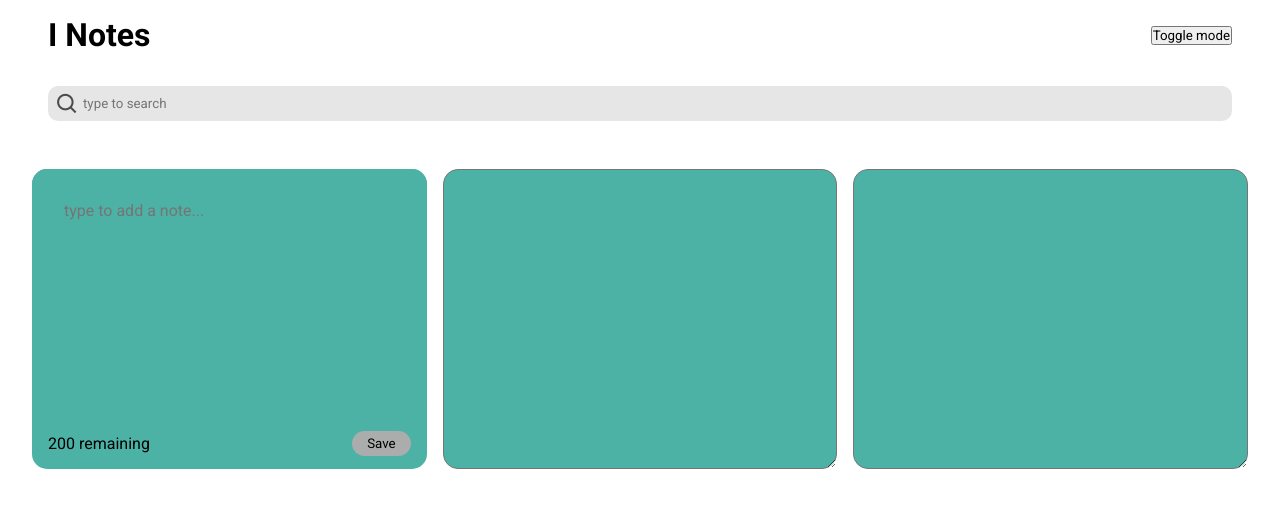
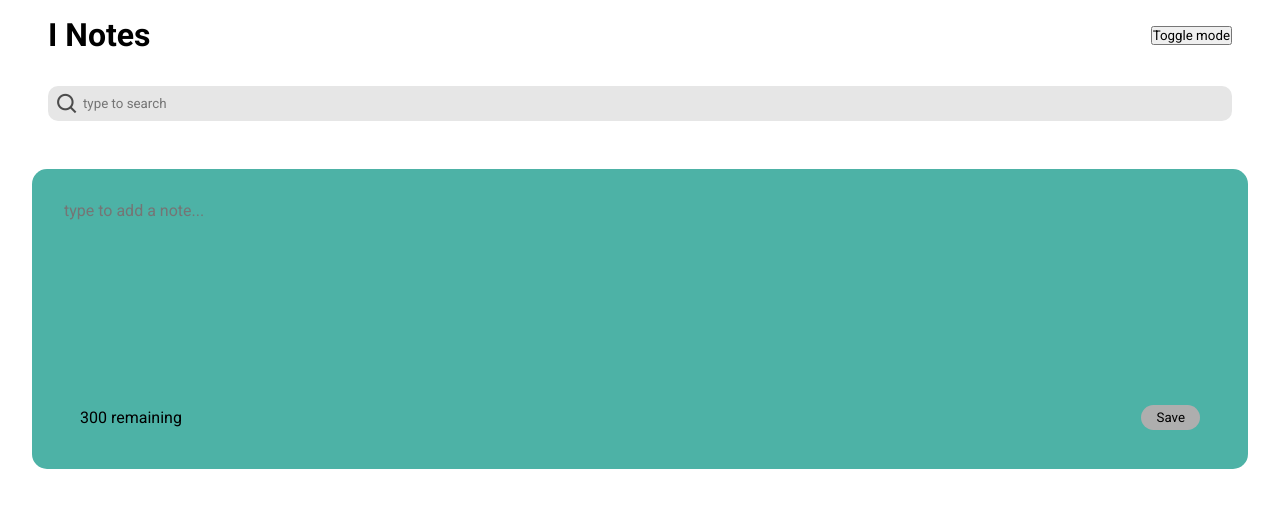
Before and after one commit to sebaslozano99/notes-app-react-js, a React (Create React App) app: page / in a window 1280 px wide. Shown: the top 508 px of the page. Built offline with nearby package versions, Linux system fonts and the light colour scheme.

Commit message:
added delete and add notes functionalities

```diff
--- a/package.json
+++ b/package.json
@@ -9,6 +9,7 @@
     "react": "^18.3.1",
     "react-dom": "^18.3.1",
     "react-scripts": "5.0.1",
+    "uuid": "^10.0.0",
     "web-vitals": "^2.1.4"
   },
   "scripts": {
--- a/src/App.js
+++ b/src/App.js
@@ -4,19 +4,33 @@ import NotesContainer from "./components/notesContainer/NotesContainer";
 import SearchBar from "./components/searchBar/SearchBar";
 
 
+
 function App(){
 
   const [notes, setNotes] = useState([]);
+  const [isDark, setIsDark] = useState(false);
 
-  function handleAddNote(){
 
+  function handleAddNote(newNote){
+    setNotes((c) => [...c, newNote]);
   }
 
+
+  function handleDeleteNote(id){
+    setNotes((c) => [...c.filter((note) => note.id !== id)])
+  }
+
+
+  function handleDarkMode(){
+    setIsDark((mode) => !mode);
+  }
+
+
   return (
-    <div>
-      <Header />
+    <div className={isDark ? "container dark" : "container"} >
+      <Header isDark={isDark} onDarkMode={handleDarkMode} />
       <SearchBar />
-      <NotesContainer />
+      <NotesContainer notes={notes} onAddNote={handleAddNote} onDeleteNote={handleDeleteNote} />
     </div>
   )
 }
--- a/src/components/header/Header.jsx
+++ b/src/components/header/Header.jsx
@@ -1,11 +1,13 @@
 import style from "./header.module.css";
 
-function Header(){
+
+
+function Header({isDark, onDarkMode}){
     return(
         <header className={style.header} >
-            <h1>I Notes</h1>
+            <h1 className={isDark ?         style.logoDark : ""} >I Notes</h1>
 
-            <button>Toggle mode</button>
+            <button onClick={onDarkMode} className={style.modeBtn} >Toggle mode</button>
         </header>
     )
 }
--- a/src/components/header/header.module.css
+++ b/src/components/header/header.module.css
@@ -7,3 +7,13 @@
     justify-content: space-between;
     padding: 1em 3em;
 }
+
+
+.logoDark {
+    color: #fff;
+}
+
+
+.modeBtn {
+    cursor: pointer;
+}
--- /dev/null
+++ b/src/components/noteItem/NoteItem.jsx
@@ -0,0 +1,20 @@
+import styles from "./noteItem.module.css";
+
+
+function NoteItem ({note, onDeleteNote}){
+  return (
+    <div className={styles.note} >
+      <p className={styles.note__text} >{note.note}</p>
+
+      <div className={styles.note__div} >
+        <p>{note.date}</p>
+
+        <button  className={styles.note__div_button} onClick={() => onDeleteNote(note.id)} >
+          <i className='bx bxs-trash-alt bx-sm'></i>
+        </button>
+      </div>
+    </div>
+  )
+}
+
+export default NoteItem
--- /dev/null
+++ b/src/components/noteItem/noteItem.module.css
@@ -0,0 +1,34 @@
+.note{
+    border-radius: 15px;
+    background-color: #FFF57F;
+    padding: 2em;
+    display: flex;
+    flex-direction: column;
+    justify-content: space-between;
+    /* list-style: none; */
+}
+
+
+.note__text {
+    /* border: 1px solid red; */
+    height: 90%;
+}
+
+
+.note__div {
+    display: flex;
+    align-items: center;
+    justify-content: space-between;
+    /* border: 1px solid red; */
+}
+
+.note__div_button {
+    background-color: transparent;
+    border-style: none;
+    cursor: pointer;
+    transition: transform ease-in-out .3s;
+}
+
+.note__div_button:hover {
+    transform: scale(1.09);
+}
--- a/src/components/notesContainer/NotesContainer.jsx
+++ b/src/components/notesContainer/NotesContainer.jsx
@@ -1,39 +1,67 @@
-import React from 'react';
+import React, { useState } from 'react';
 import styles from "./notesContainer.module.css";
+import NoteItem from '../noteItem/NoteItem';
+import { v4 as uuidv4 } from 'uuid';
+
+
+const TEXT_AREA_LIMIT = 300;
 
 
 
-function NotesContainer (){
+function NotesContainer ({notes, onAddNote, onDeleteNote}){
+
+  const [textArea, setTextArea] = useState("");
+  const [remainingCharacters, setRemainingCharacters] = useState(TEXT_AREA_LIMIT);
+
+
+
+  function submitNewNote(e){
+    e.preventDefault();
+
+    if(!textArea) return;
+
+    const currentDate = new Date();
+
+    const newNote = {
+      id: uuidv4(),
+      note: textArea,
+      date: currentDate.toLocaleDateString(),
+    }
+
+    onAddNote(newNote);
+
+    setTextArea("");
+    setRemainingCharacters(TEXT_AREA_LIMIT);
+  }
+
+
+  function updateRemainingCharacters(e){
+    const newTextArea = e.target.value;
+    setTextArea(newTextArea);
+    setRemainingCharacters(TEXT_AREA_LIMIT - newTextArea.length);
+  }
+
+
   return (
     <main className={styles.main} >
 
-      <form className={styles.note} >
-        <textarea cols={50} rows={100} maxLength={200} placeholder='type to add a note...' className={styles.note__textArea} ></textarea>
+      {
+        notes.map((note) => <NoteItem note={note} key={note.id} onDeleteNote={onDeleteNote} />)
+      }
+
+    <form className={styles.note} onSubmit={submitNewNote} >
+
+        <textarea cols={50} rows={100} maxLength={TEXT_AREA_LIMIT} placeholder='type to add a note...' className={styles.note__textArea} value={textArea} onChange={updateRemainingCharacters} ></textarea>
 
         <div className={styles.note__infoContainer} >
 
-          <p>200 remaining</p>
+          <p>{remainingCharacters} remaining</p>
 
           <button className={styles.note__infoContainer_button} >Save</button>
 
         </div>
+
       </form>
-
-        <textarea className={styles.note} >
-
-        </textarea>
-
-        <textarea className={styles.note} >
-
-        </textarea>
-
-        {/* <div className={styles.note} >
-
-        </div> */}
-
-        {/* <div className={styles.note} >
-
-        </div> */}
 
     </main>
   )
--- a/src/components/notesContainer/notesContainer.module.css
+++ b/src/components/notesContainer/notesContainer.module.css
@@ -6,7 +6,7 @@
     height: 78vh;
     padding: 2em;
     display: grid;
-    grid-template-columns: repeat(auto-fit, minmax(300px, 1fr));
+    grid-template-columns: repeat(auto-fit, minmax(350px, 1fr));
     grid-template-rows: 300px;
     grid-auto-rows: 300px;
     gap: 1em;
@@ -17,19 +17,22 @@
 .note {
     /* border: 1px solid rgba(0, 0, 0, 0.5); */
     border-radius: 15px;
+    padding: 2em;
     background-color: #4DB2A6;
+    list-style: none;
 }
 
+
+
 .note__textArea {
-    border-radius: 15px;
     width: 100%;
     height: 80%;
     outline: none;
-    padding: 2em;
     resize: none;
     font-size: 1em;
     background-color: inherit;
     border-style: none;
+    /* border: 1px solid rebeccapurple; */
 }
 
 
@@ -43,9 +46,15 @@
 }
 
 .note__infoContainer_button {
-    background-color: #AAADAB;
+    background-color: #aeaeae;
     border-style: none;
     padding: 5px 15px;
     border-radius: 15px;
     cursor: pointer;
 }
+
+
+
+.main__ul {
+    list-style: none;
+}
--- a/src/components/searchBar/searchBar.jsx
+++ b/src/components/searchBar/searchBar.jsx
@@ -12,7 +12,7 @@ function SearchBar(){
             <input type="text" placeholder="type to search"  className={style.form__input} value={search} onChange={(e) => setSearch(e.target.value)}  />
 
             <button className={style.button} >
-                <i class='bx bx-search bx-sm'></i>
+                <i className='bx bx-search bx-sm'></i>
             </button>
 
         </form>
--- a/src/index.css
+++ b/src/index.css
@@ -7,3 +7,14 @@
     margin: 0;
     font-family: "Roboto", sans-serif;
 }
+
+
+.container {
+    background-color: #fff;
+    height: 100vh;
+    transition: all ease-in-out .3s;
+}
+
+.dark {
+    background-color: #000;
+}
```
Also changed, not shown: 1 other file (tests, documents, lock files or other folders).
